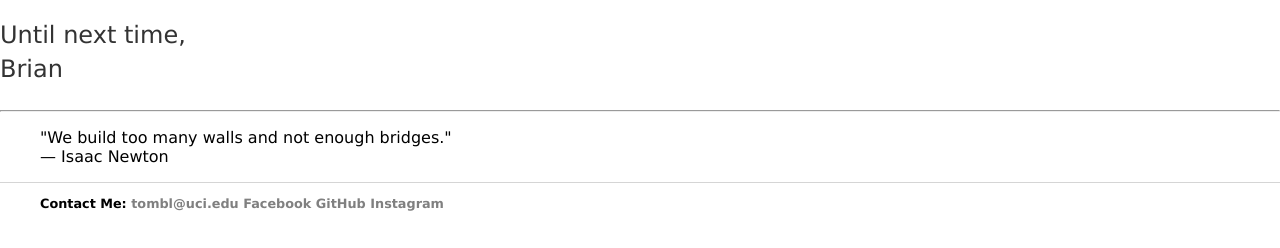
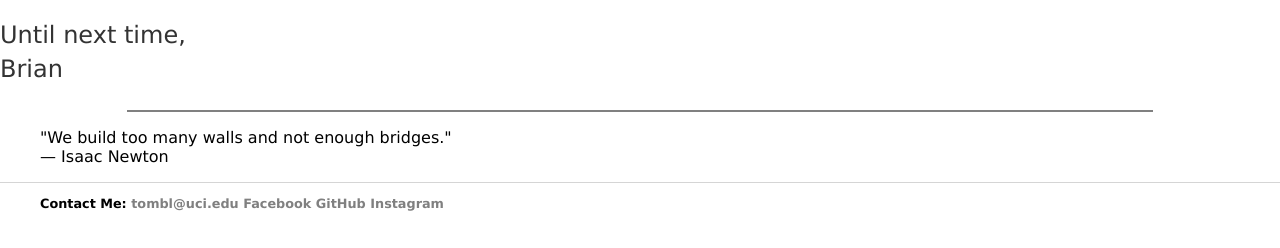
Before and after one commit to BTx123/BTx123.github.io, a Jekyll site: the page built from _posts/2016-10-18-an-actual-physics-lab.md, in a window 1280 px wide. Shown: the part 1203-1451 px from the top of the page. Built offline with Jekyll 4.4.1, drawn with Linux system fonts in a browser that asks for light colours.

Commit message:
Update horizontal rule

```diff
--- a/_posts/2016-10-18-an-actual-physics-lab.md
+++ b/_posts/2016-10-18-an-actual-physics-lab.md
@@ -18,7 +18,7 @@ Last but not least, I had my second midterm ever here at UCI for CSE 41. It was
 Until next time,<br/>
 Brian
 
----
+<HR color="grey" width="80%"/>
 
 <blockquote>
 "We build too many walls and not enough bridges."<br/>
```
